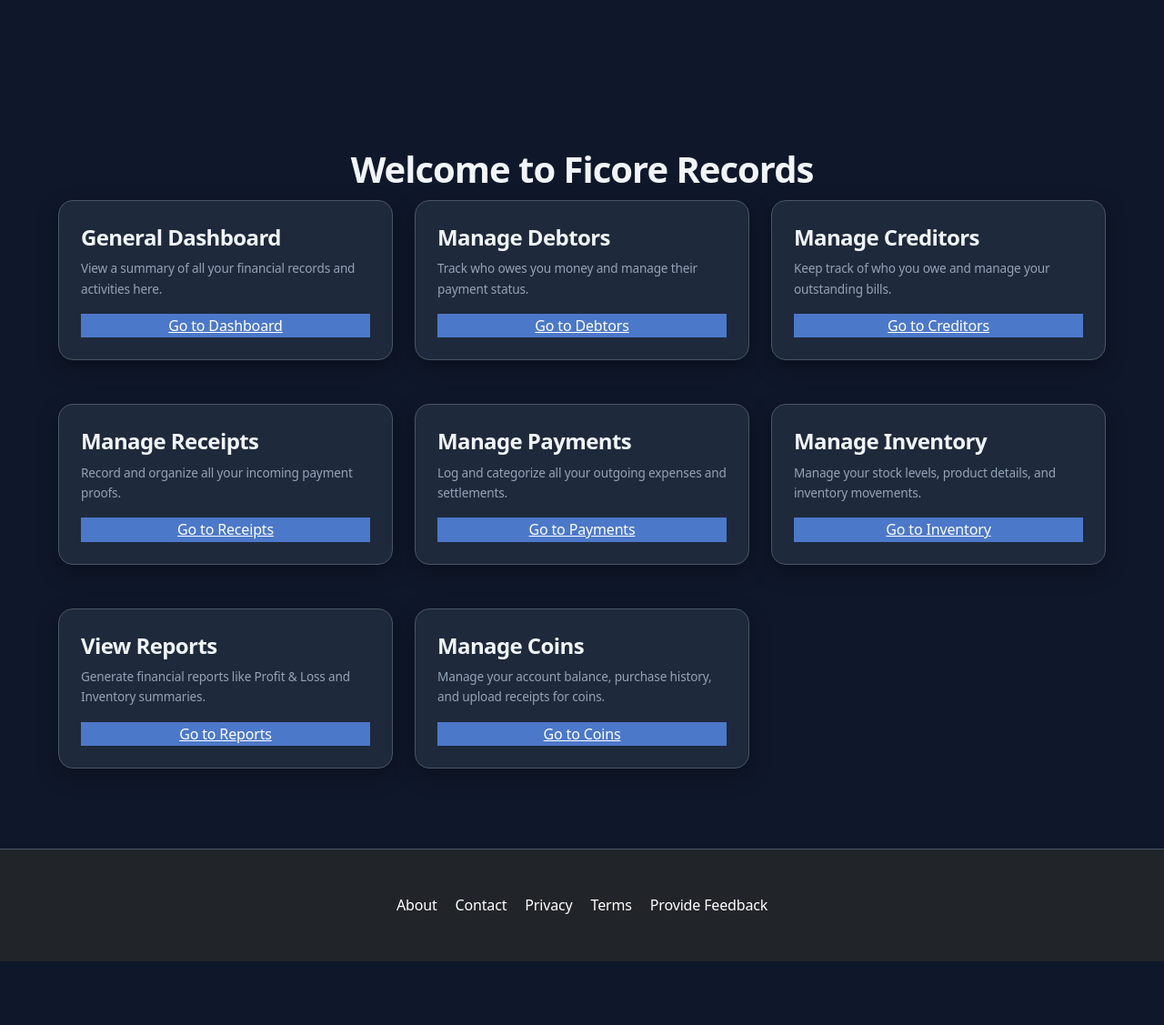
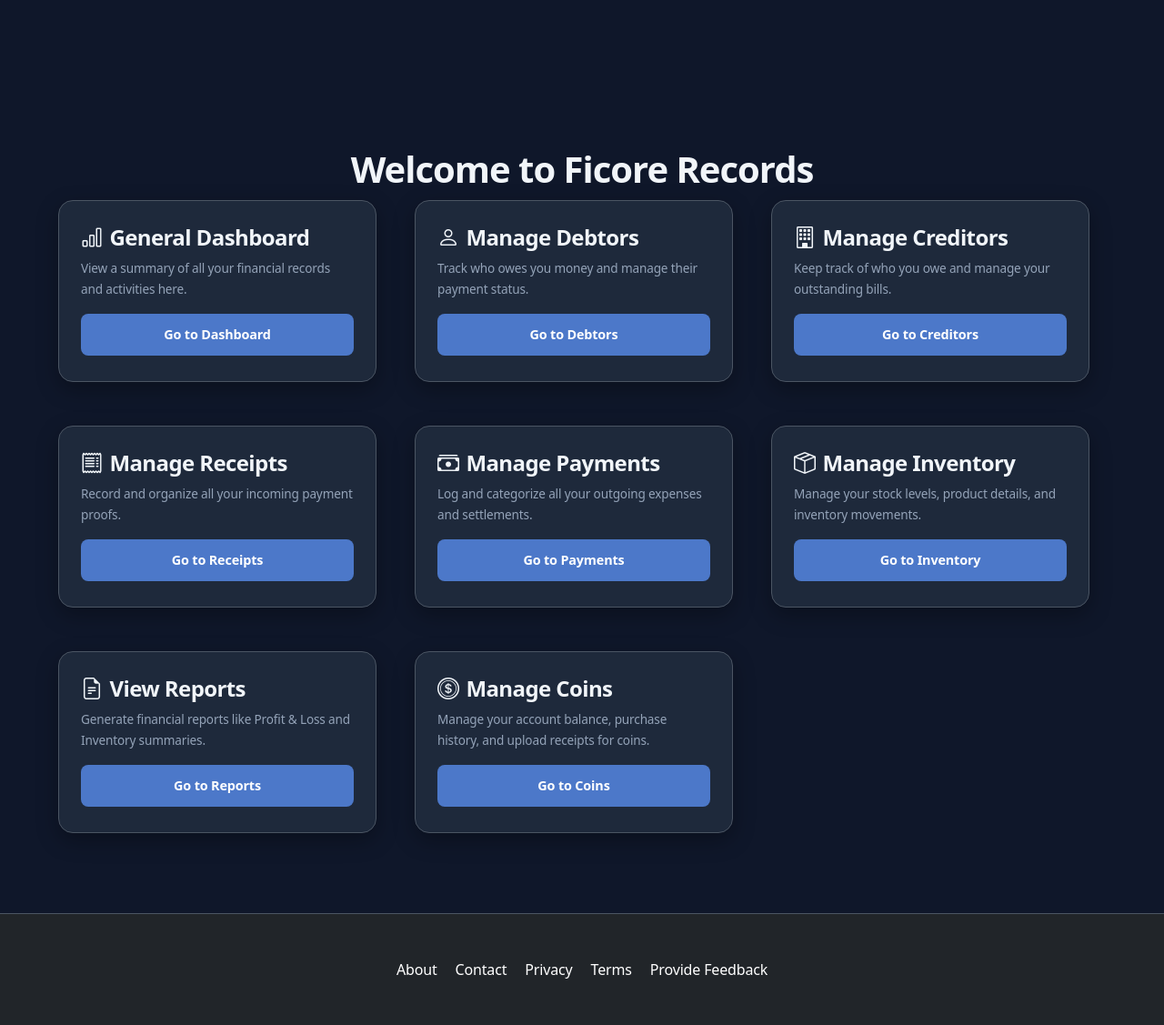
Before and after one commit to FicoreAfrica/Ficore-Records, a Flask app: template ficore-accounting/templates/general/home.html in a window 1280 px wide. Shown: the part 60-1187 px from the top of the page at 91% size. Before the commit the page ends 1117 px from the top, so only its background shows below. Run offline with Flask 3, Linux system fonts and the light colour scheme; the template is opened without the code that fills it, so the values that code supplies are empty; the visitor is signed in with stand-in values (Sample User, id 1); a database or web service that is not in the repository returns one stand-in record (values such as "Sample title"); parts of the project's set-up code (start-up, migrations or seed data) failed here and were passed over; some libraries are stand-ins or nearby versions.

Commit message:
Update home.html

```diff
--- a/ficore-accounting/templates/general/home.html
+++ b/ficore-accounting/templates/general/home.html
@@ -7,68 +7,86 @@
         <div class="row g-4">
             {% if current_user.get('is_admin', False) %}
                 <div class="col-12 col-md-6 col-lg-4">
-                    <div class="card">
-                        <h2 class="card-title">{{ trans('admin_dashboard') | default('Admin Dashboard') }}</h2>
+                    <div class="card toolcard">
+                        <div class="card-body">
+                            <h2 class="card-title"><i class="bi bi-gear card-icon"></i> {{ trans('admin_dashboard') | default('Admin Dashboard') }}</h2>
                             <p class="card-text">{{ trans('admin_dashboard_desc') | default('Manage users and view system stats') }}</p>
-                        <a href="{{ url_for('admin.dashboard') }}" class="btn-primary">{{ trans('go_to_admin_dashboard') | default('Go to Admin Dashboard') }}</a>
+                            <a href="{{ url_for('admin.dashboard') }}" class="btn btn-primary">{{ trans('go_to_admin_dashboard') | default('Go to Admin Dashboard') }}</a>
+                        </div>
                     </div>
                 </div>
             {% else %}
                 <div class="col-12 col-md-6 col-lg-4">
-                    <div class="card">
-                        <h2 class="card-title">{{ trans('general_dashboard') | default('General Dashboard') }}</h2>
+                    <div class="card toolcard">
+                        <div class="card-body">
+                            <h2 class="card-title"><i class="bi bi-bar-chart card-icon"></i> {{ trans('general_dashboard') | default('General Dashboard') }}</h2>
                             <p class="card-text">{{ trans('general_dashboard_desc') | default('See overall financial summary and stats') }}</p>
-                        <a href="{{ url_for('general_dashboard') }}" class="btn-primary">{{ trans('go_to_dashboard') | default('Go to Dashboard') }}</a>
+                            <a href="{{ url_for('general_dashboard') }}" class="btn btn-primary">{{ trans('go_to_dashboard') | default('Go to Dashboard') }}</a>
+                        </div>
                     </div>
                 </div>
             {% endif %}
             <div class="col-12 col-md-6 col-lg-4">
-                <div class="card">
-                    <h2 class="card-title">{{ trans('manage_debtors') | default('Manage Debtors') }}</h2>
+                <div class="card toolcard">
+                    <div class="card-body">
+                        <h2 class="card-title"><i class="bi bi-person card-icon"></i> {{ trans('manage_debtors') | default('Manage Debtors') }}</h2>
                         <p class="card-text">{{ trans('debtors_desc') | default('Track and manage debtor records') }}</p>
-                    <a href="{{ url_for('debtors.index') }}" class="btn-primary">{{ trans('go_to_debtors') | default('Go to Debtors') }}</a>
+                        <a href="{{ url_for('debtors.index') }}" class="btn btn-primary">{{ trans('go_to_debtors') | default('Go to Debtors') }}</a>
+                    </div>
                 </div>
             </div>
             <div class="col-12 col-md-6 col-lg-4">
-                <div class="card">
-                    <h2 class="card-title">{{ trans('manage_creditors') | default('Manage Creditors') }}</h2>
+                <div class="card toolcard">
+                    <div class="card-body">
+                        <h2 class="card-title"><i class="bi bi-building card-icon"></i> {{ trans('manage_creditors') | default('Manage Creditors') }}</h2>
                         <p class="card-text">{{ trans('creditors_desc') | default('Track and manage creditor records') }}</p>
-                    <a href="{{ url_for('creditors.index') }}" class="btn-primary">{{ trans('go_to_creditors') | default('Go to Creditors') }}</a>
+                        <a href="{{ url_for('creditors.index') }}" class="btn btn-primary">{{ trans('go_to_creditors') | default('Go to Creditors') }}</a>
+                    </div>
                 </div>
             </div>
             <div class="col-12 col-md-6 col-lg-4">
-                <div class="card">
-                    <h2 class="card-title">{{ trans('manage_receipts') | default('Manage Receipts') }}</h2>
+                <div class="card toolcard">
+                    <div class="card-body">
+                        <h2 class="card-title"><i class="bi bi-receipt card-icon"></i> {{ trans('manage_receipts') | default('Manage Receipts') }}</h2>
                         <p class="card-text">{{ trans('receipts_desc') | default('Upload and view receipts') }}</p>
-                    <a href="{{ url_for('receipts.index') }}" class="btn-primary">{{ trans('go_to_receipts') | default('Go to Receipts') }}</a>
+                        <a href="{{ url_for('receipts.index') }}" class="btn btn-primary">{{ trans('go_to_receipts') | default('Go to Receipts') }}</a>
+                    </div>
                 </div>
             </div>
             <div class="col-12 col-md-6 col-lg-4">
-                <div class="card">
-                    <h2 class="card-title">{{ trans('manage_payments') | default('Manage Payments') }}</h2>
+                <div class="card toolcard">
+                    <div class="card-body">
+                        <h2 class="card-title"><i class="bi bi-cash-stack card-icon"></i> {{ trans('manage_payments') | default('Manage Payments') }}</h2>
                         <p class="card-text">{{ trans('payments_desc') | default('Record and view payments') }}</p>
-                    <a href="{{ url_for('payments.index') }}" class="btn-primary">{{ trans('go_to_payments') | default('Go to Payments') }}</a>
+                        <a href="{{ url_for('payments.index') }}" class="btn btn-primary">{{ trans('go_to_payments') | default('Go to Payments') }}</a>
+                    </div>
                 </div>
             </div>
             <div class="col-12 col-md-6 col-lg-4">
-                <div class="card">
-                    <h2 class="card-title">{{ trans('manage_inventory') | default('Manage Inventory') }}</h2>
+                <div class="card toolcard">
+                    <div class="card-body">
+                        <h2 class="card-title"><i class="bi bi-box-seam card-icon"></i> {{ trans('manage_inventory') | default('Manage Inventory') }}</h2>
                         <p class="card-text">{{ trans('inventory_desc') | default('Track inventory items and stock levels') }}</p>
-                    <a href="{{ url_for('inventory.index') }}" class="btn-primary">{{ trans('go_to_inventory') | default('Go to Inventory') }}</a>
+                        <a href="{{ url_for('inventory.index') }}" class="btn btn-primary">{{ trans('go_to_inventory') | default('Go to Inventory') }}</a>
+                    </div>
                 </div>
             </div>
             <div class="col-12 col-md-6 col-lg-4">
-                <div class="card">
-                    <h2 class="card-title">{{ trans('view_reports') | default('View Reports') }}</h2>
+                <div class="card toolcard">
+                    <div class="card-body">
+                        <h2 class="card-title"><i class="bi bi-file-earmark-text card-icon"></i> {{ trans('view_reports') | default('View Reports') }}</h2>
                         <p class="card-text">{{ trans('reports_desc') | default('Generate financial reports and insights') }}</p>
-                    <a href="{{ url_for('reports.index') }}" class="btn-primary">{{ trans('go_to_reports') | default('Go to Reports') }}</a>
+                        <a href="{{ url_for('reports.index') }}" class="btn btn-primary">{{ trans('go_to_reports') | default('Go to Reports') }}</a>
+                    </div>
                 </div>
             </div>
             <div class="col-12 col-md-6 col-lg-4">
-                <div class="card">
-                    <h2 class="card-title">{{ trans('manage_coins') | default('Manage Coins') }}</h2>
+                <div class="card toolcard">
+                    <div class="card-body">
+                        <h2 class="card-title"><i class="bi bi-coin card-icon"></i> {{ trans('manage_coins') | default('Manage Coins') }}</h2>
                         <p class="card-text">{{ trans('coins_desc') | default('Check your coin balance and transactions') }}</p>
-                    <a href="{{ url_for('coins.get_balance') }}" class="btn-primary">{{ trans('go_to_coins') | default('Go to Coins') }}</a>
+                        <a href="{{ url_for('coins.get_balance') }}" class="btn btn-primary">{{ trans('go_to_coins') | default('Go to Coins') }}</a>
+                    </div>
                 </div>
             </div>
         </div>
```
Lines whose indentation alone changed are shown as unchanged.
